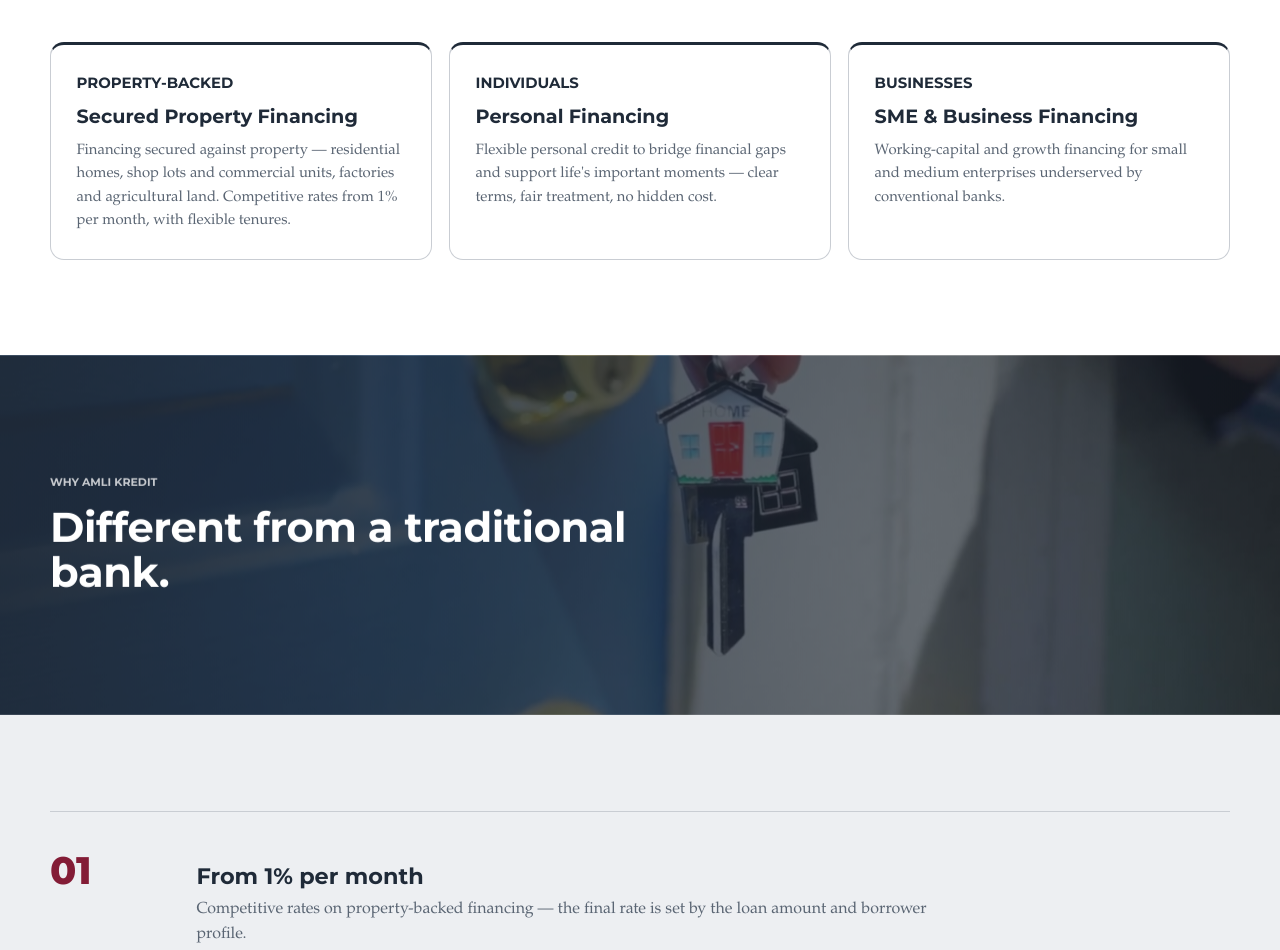
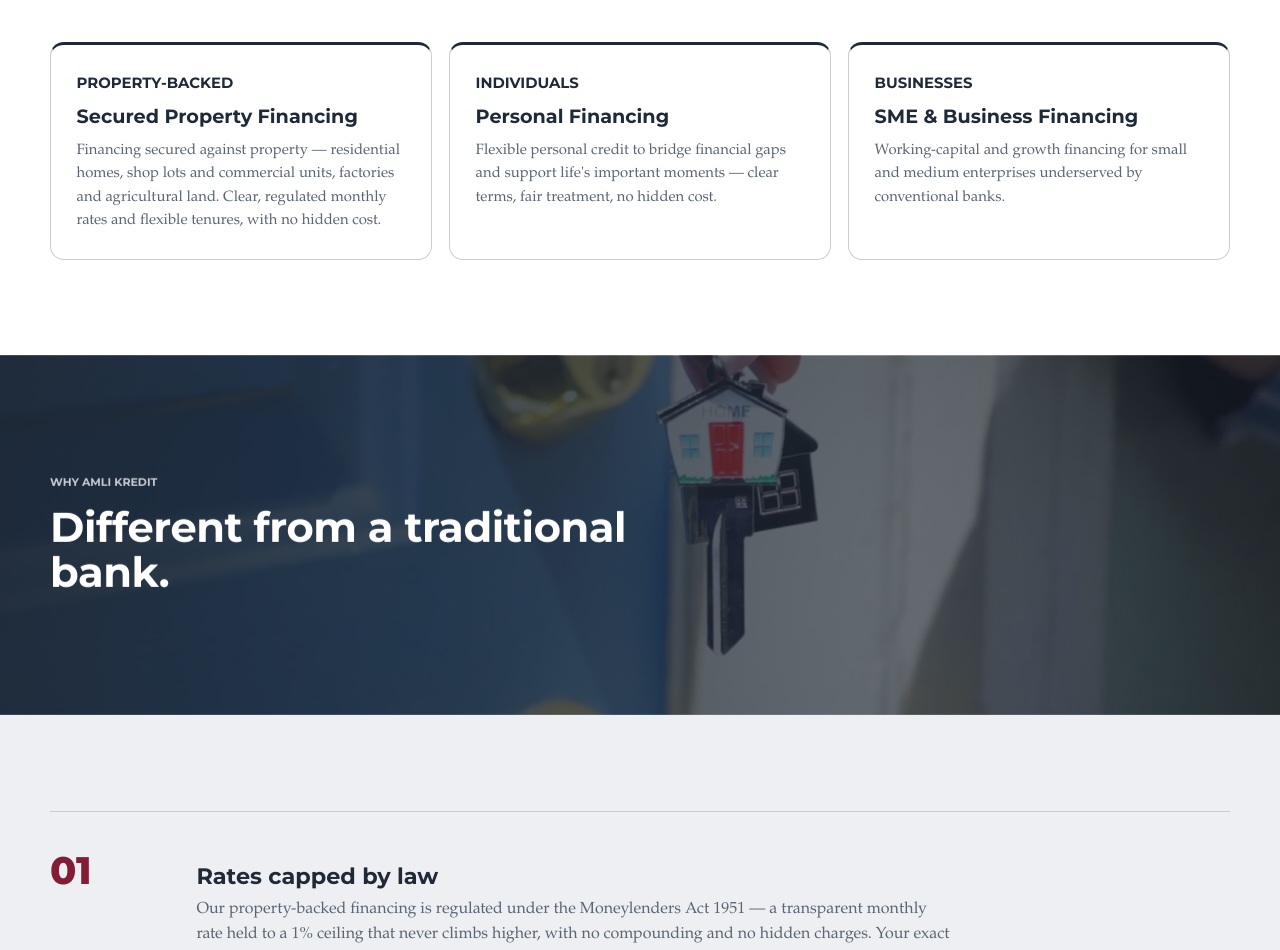
Before and after one commit to tyler-moon/amli-kredit-website, a Next.js app: page / in a window 1280 px wide. Shown: the part 1780-2730 px from the top of the page. Built offline with nearby package versions, Linux system fonts and the light colour scheme.

Commit message:
Kredit: reframe rates as regulated/capped (Moneylenders Act 1951) instead of misleading 'from 1%'

```diff
--- a/app/layout.tsx
+++ b/app/layout.tsx
@@ -6,7 +6,7 @@
   applicationName: "AMLI Kredit",
   title: "AMLI Kredit | Financing built on trust",
   description:
-    "AMLI Kredit is a licensed lender providing property-backed, personal and SME financing to underserved Malaysians — from 1% per month, approval in 2–3 days, up to 108-month tenure, zero early-settlement fee.",
+    "AMLI Kredit is a licensed lender providing property-backed, personal and SME financing to underserved Malaysians — transparent rates regulated under the Moneylenders Act 1951, approval in 2–3 days, up to 108-month tenure, zero early-settlement fee.",
   openGraph: {
     title: "AMLI Kredit | Financing built on trust",
     description:
--- a/app/page.tsx
+++ b/app/page.tsx
@@ -10,7 +10,7 @@
   {
     name: "Secured Property Financing",
     sector: "Property-Backed",
-    text: "Financing secured against property — residential homes, shop lots and commercial units, factories and agricultural land. Competitive rates from 1% per month, with flexible tenures."
+    text: "Financing secured against property — residential homes, shop lots and commercial units, factories and agricultural land. Clear, regulated monthly rates and flexible tenures, with no hidden cost."
   },
   {
     name: "Personal Financing",
@@ -25,7 +25,7 @@
 ];
 
 const strengths = [
-  { label: "From 1% per month", text: "Competitive rates on property-backed financing — the final rate is set by the loan amount and borrower profile." },
+  { label: "Rates capped by law", text: "Our property-backed financing is regulated under the Moneylenders Act 1951 — a transparent monthly rate held to a 1% ceiling that never climbs higher, with no compounding and no hidden charges. Your exact rate reflects your loan amount and profile." },
   { label: "Approval in 2–3 days", text: "Fast, disciplined assessment — typically approved within two to three working days once documents are complete." },
   { label: "Zero early-settlement fee", text: "Settle your loan ahead of schedule with no penalty. Full transparency, no hidden cost." },
   { label: "Licensed & secured", text: "A licensed lender regulated under the Moneylenders Act 1951, with capital protected through proper collateral perfection." }
@@ -50,7 +50,7 @@
 const faqs = [
   { q: "What types of financing do you offer?", a: "Primarily secured financing backed by property collateral, alongside personal and small-business financing tailored to your profile." },
   { q: "What property can be used as collateral?", a: "Residential houses, shop lots and commercial units, factories, and agricultural land." },
-  { q: "What are the interest rates?", a: "For property-backed financing, rates start from 1% per month. The final rate varies with the loan amount and the borrower's credit profile." },
+  { q: "What are the interest rates?", a: "As a licensed lender, our rates are regulated under the Moneylenders Act 1951. Property-backed financing carries a transparent monthly rate held to a ceiling of 1% per month (12% per annum) — it never goes higher — with your exact rate based on the loan amount and credit profile. No compounding, no hidden charges." },
   { q: "How long does approval take?", a: "Once your documents are submitted and verified, approval is typically granted within 2 to 3 working days." },
   { q: "Is there a penalty for early settlement?", a: "No. There are zero penalty fees if you settle your financing earlier than the agreed tenure." },
   { q: "What is the maximum repayment tenure?", a: "For property financing, we offer flexible repayment of up to 108 months (9 years)." }
```
